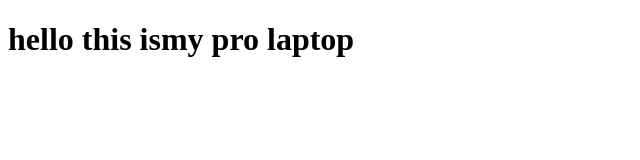
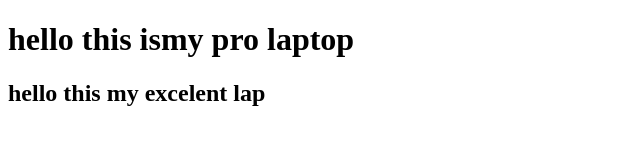
Before and after one commit to anjaneyaranji/firstproject1, a plain HTML site: page index.html in a window 1280 px wide. Shown: the whole page, without its empty margins (0-640 px from the left). Drawn offline with Linux system fonts and the light colour scheme.

Commit message:
first commit

```diff
--- a/index.html
+++ b/index.html
@@ -7,5 +7,6 @@
 </head>
 <body>
     <h1>hello this ismy pro laptop</h1>
+    <h2>hello this my excelent lap</h2>
 </body>
 </html>
```
